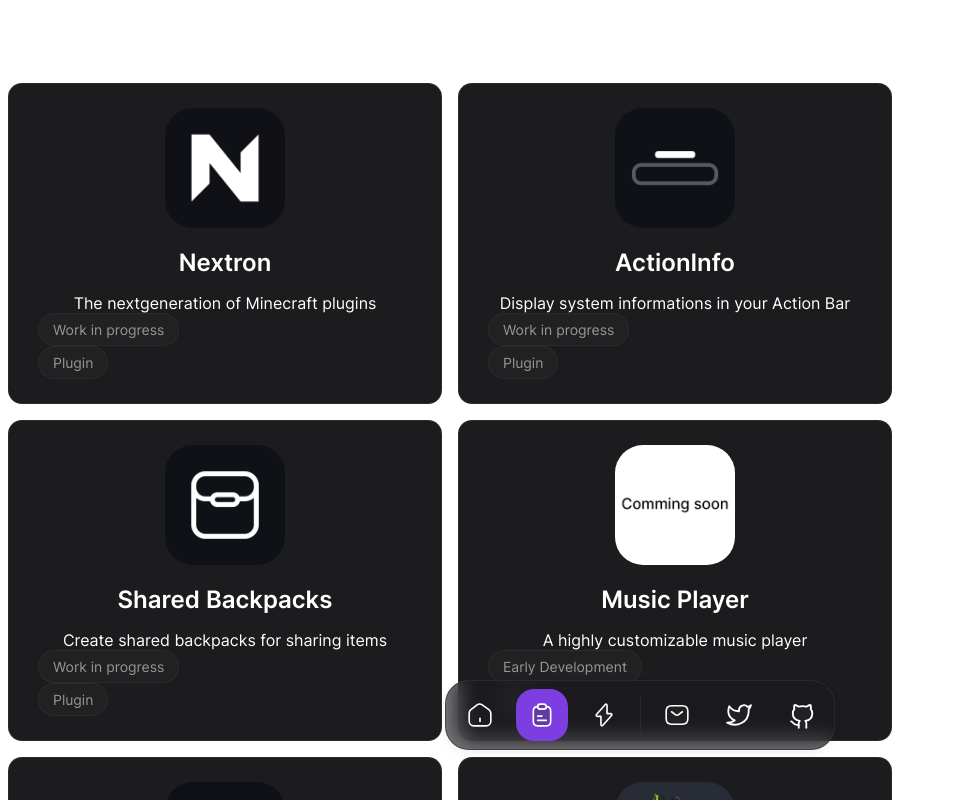
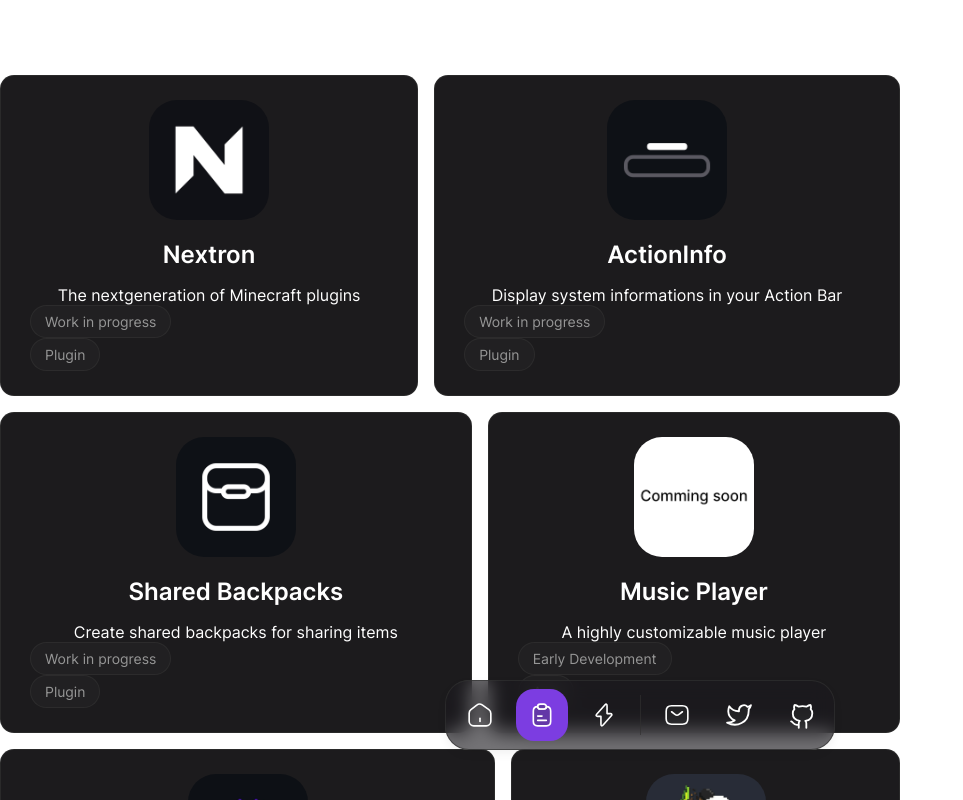
Before and after one commit to 0PandaDEV/Portfolio, a Nuxt app: page /projects in a window 1280 px wide. Shown: the top 800 px of the page, without its empty margins (0-963 px from the left). Built offline with nearby package versions, Linux system fonts and the light colour scheme.

Commit message:
fix gap issue

```diff
--- a/css/projects.css
+++ b/css/projects.css
@@ -37,6 +37,7 @@
   display: flex;
   justify-content: space-between;
   flex-wrap: wrap;
+  gap: 16px;
 }
 
 * {
@@ -51,10 +52,11 @@
   padding: 24px 24px;
   display: flex;
   flex-direction: column;
-  width: 434px;
-  margin: 8px;
+  width: max-content;
   text-align: center;
   text-decoration: none !important;
+  flex-grow: 1;
+  flex-shrink: 1;
   transition: filter 0.3s ease-in-out, transform 0.3s ease-in-out;
 }
 
--- a/css/stack.css
+++ b/css/stack.css
@@ -40,12 +40,12 @@ body {
 .apps {
   max-width: 900px;
   display: flex;
-  justify-content: space-between;
+  justify-content: center;
   flex-wrap: wrap;
+  gap: 16px;
 }
 
 .app {
-  margin: 8px;
   background-color: hsl(270, 2%, 11%);
   border: 1px solid rgba(49, 49, 49, 0.68);
   border-radius: 14px;
@@ -79,10 +79,6 @@ body {
 }
 
 /*==============================*/
-
-.title {
-  line-height: 2;
-}
 
 .description {
   color: #808080;
```
